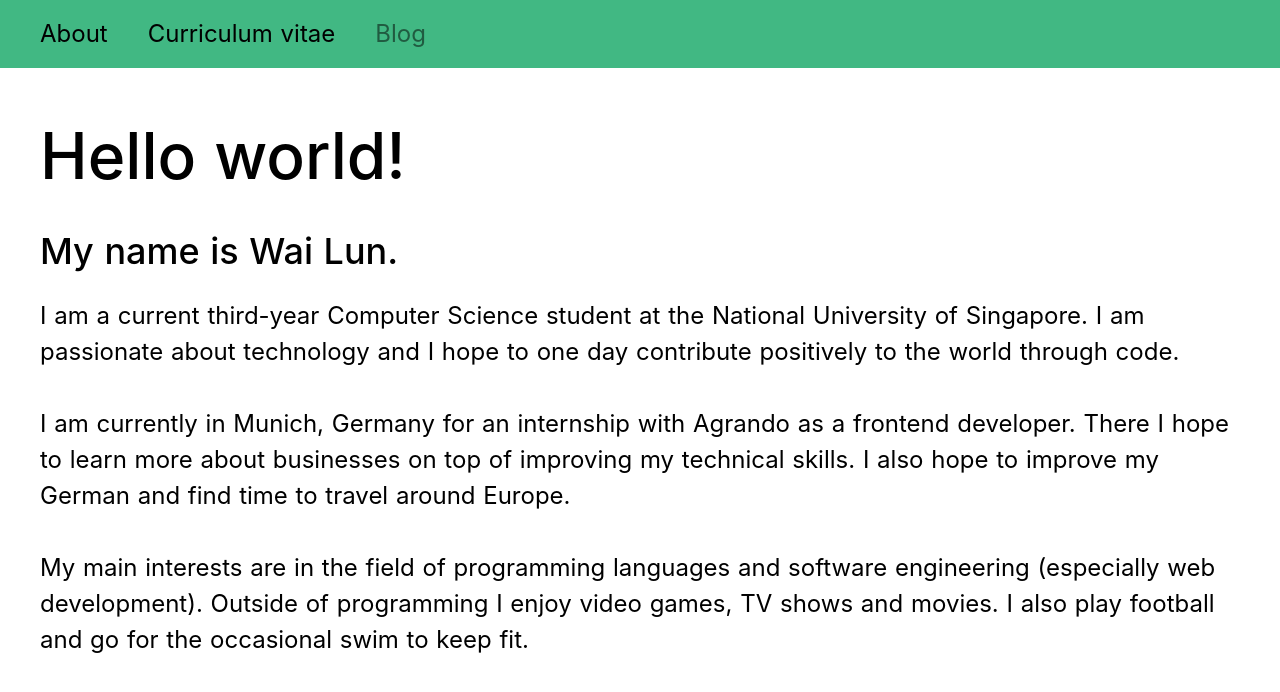
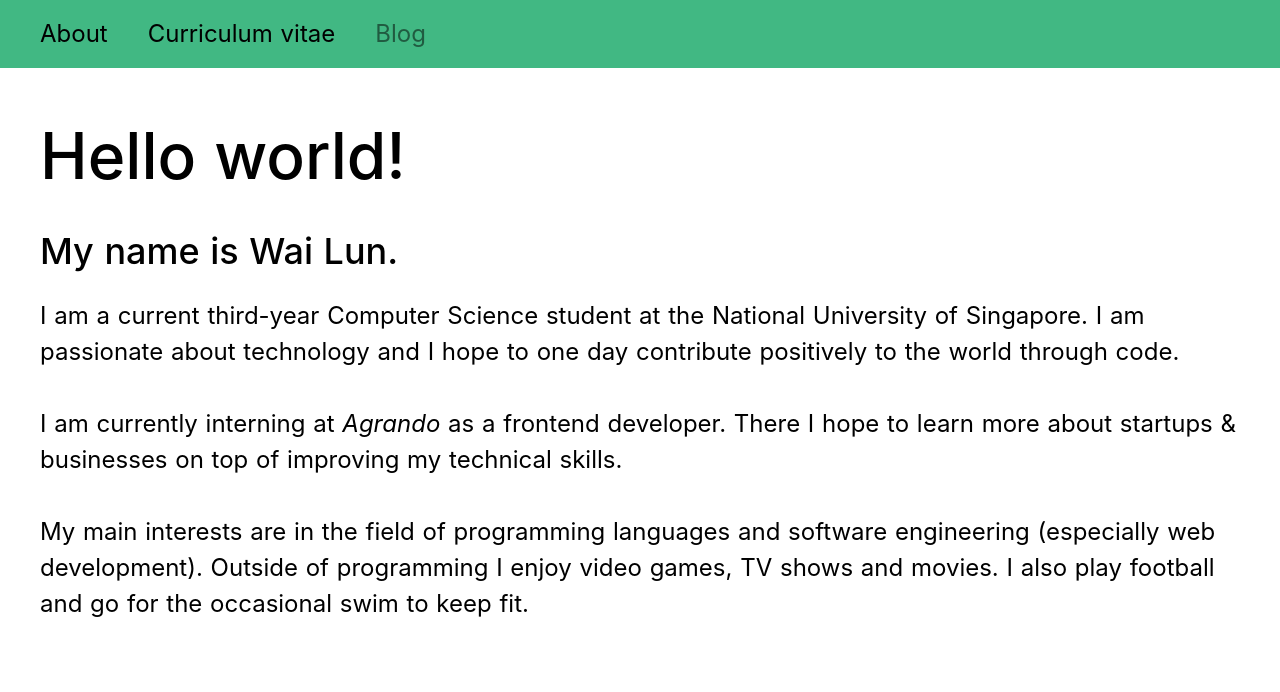
Before and after one commit to wailunlim/my-new-site, a Nuxt app: page / in a window 1280 px wide. Shown: the top 692 px of the page. Built offline with nearby package versions, Linux system fonts and the light colour scheme.

Commit message:
Update about

```diff
--- a/pages/index.vue
+++ b/pages/index.vue
@@ -10,7 +10,7 @@
       <template v-slot:body>
         I am a current third-year Computer Science student at the National University of Singapore. I am passionate about technology and I hope to one day contribute positively to the world through code.
         <br><br>
-        I am currently in Munich, Germany for an internship with Agrando as a frontend developer. There I hope to learn more about businesses on top of improving my technical skills. I also hope to improve my German and find time to travel around Europe.
+        I am currently interning at <i>Agrando</i> as a frontend developer. There I hope to learn more about startups & businesses on top of improving my technical skills.
         <br><br>
         My main interests are in the field of programming languages and software engineering (especially web development). Outside of programming I enjoy video games, TV shows and movies. I also play football and go for the occasional swim to keep fit.
       </template>
```
